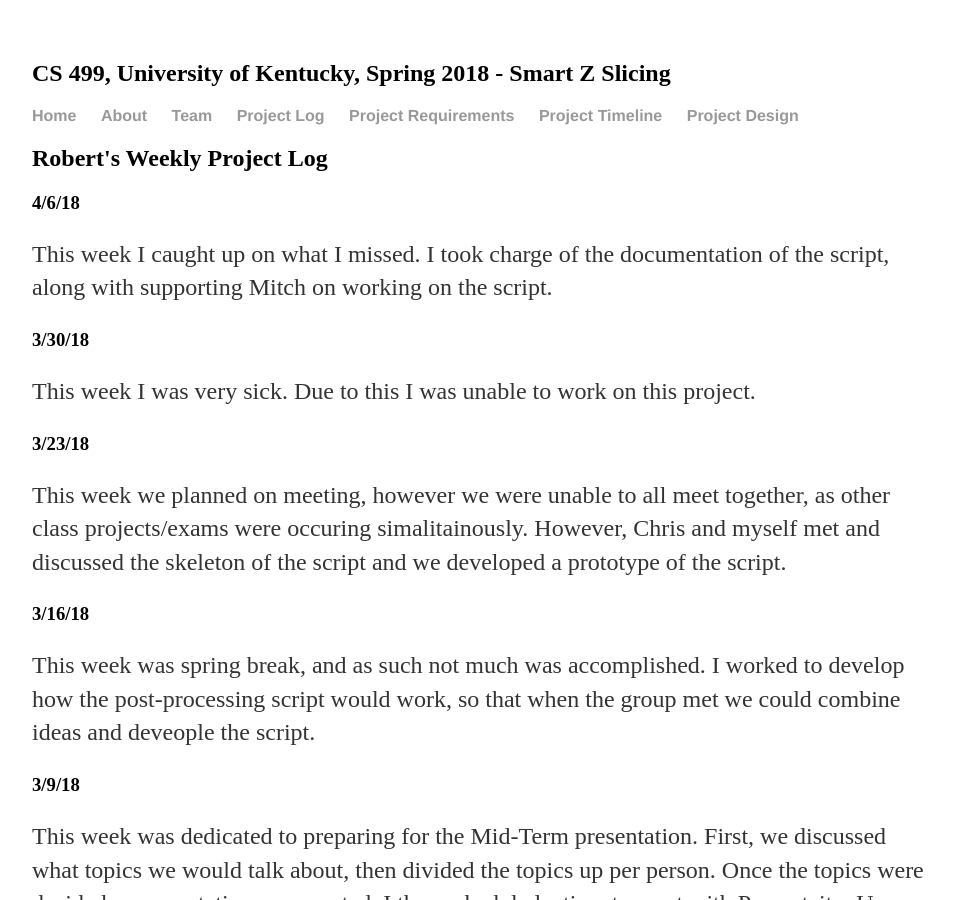
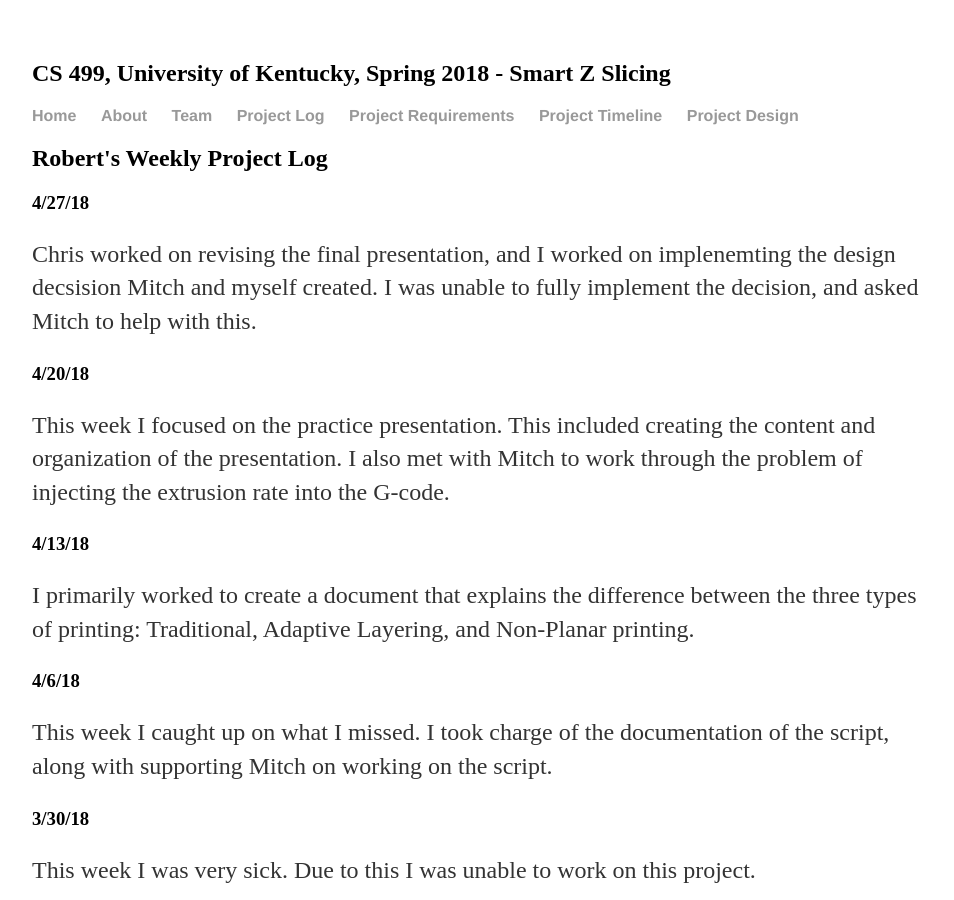
Before and after one commit to mamu235/CS-499-smart-slicing, a Jekyll site: the page built from robert_log.html, in a window 1280 px wide and 900 px high. Shown: the whole window, without its empty margins (160-1114 px from the left). Built offline with Jekyll 4.4.1, drawn with Linux system fonts in a browser that asks for light colours.

Commit message:
Updataed Log

```diff
--- a/robert_log.html
+++ b/robert_log.html
@@ -3,17 +3,27 @@ title: Robert Log
 layout: default
 ---
 <h2> Robert's Weekly Project Log</h2>
+<h3>4/27/18</h3>
+<p>Chris worked on revising the final presentation, and I worked on implenemting the design decsision Mitch and myself created. I was unable to fully implement the decision, and asked Mitch to help with this.</p>
+
+<h3>4/20/18</h3>
+<p>This week I focused on the practice presentation. This included creating the content and organization of the presentation. I also met with Mitch to work through the problem of injecting the extrusion rate into the G-code.</p>
+
+<h3>4/13/18</h3>
+<p>I primarily worked to create a document that explains the difference between the three types of printing: Traditional, Adaptive Layering, and Non-Planar printing.</p>
+
+
 <h3>4/6/18</h3>
-<p> This week I caught up on what I missed. I took charge of the documentation of the script, along with supporting Mitch on working on the script.</p>
+<p>This week I caught up on what I missed. I took charge of the documentation of the script, along with supporting Mitch on working on the script.</p>
 
 <h3>3/30/18</h3>
-<p> This week I was very sick. Due to this I was unable to work on this project. </p>
+<p>This week I was very sick. Due to this I was unable to work on this project. </p>
 
 <h3>3/23/18</h3>
-<p> This week  we planned on meeting, however we were unable to all meet together, as other class projects/exams were occuring simalitainously. However, Chris and myself met and discussed the skeleton of the script and we developed a prototype of the script.</p>
+<p>This week  we planned on meeting, however we were unable to all meet together, as other class projects/exams were occuring simalitainously. However, Chris and myself met and discussed the skeleton of the script and we developed a prototype of the script.</p>
 
 <h3>3/16/18</h3>
-<p> This week was spring break, and as such not much was accomplished. I worked to develop how the post-processing script would work, so that when the group met we could combine ideas and deveople the script. </p>
+<p>This week was spring break, and as such not much was accomplished. I worked to develop how the post-processing script would work, so that when the group met we could combine ideas and deveople the script. </p>
 
 <h3>3/9/18</h3>
 
```
